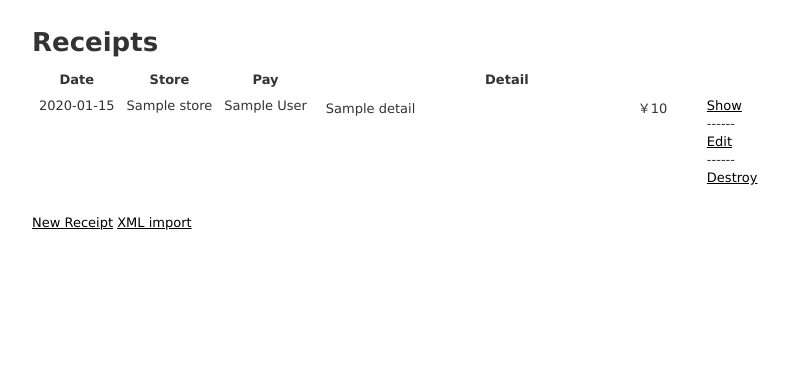
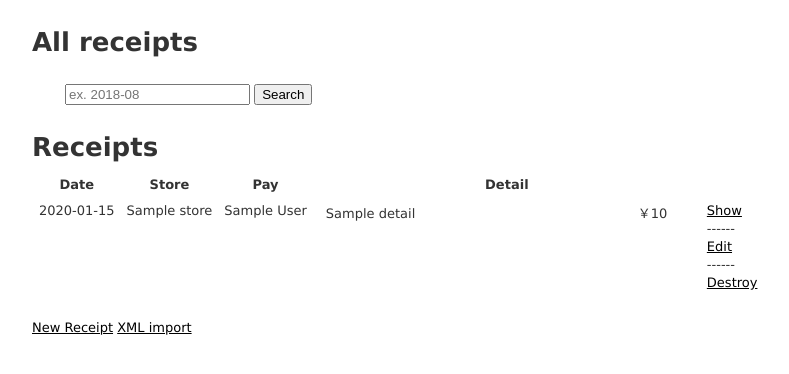
Before and after one commit to bbbar326/kakeibo, a Rails app: page /receipts in a window 1280 px wide. Shown: the top 374 px of the page, without its empty margins (1-790 px from the left). Run offline with Rails 7, Linux system fonts and the light colour scheme; tables that the repository leaves empty hold one stand-in row (values such as "Sample post"); style sheets or scripts are compiled from the project's sources; some libraries are stand-ins or nearby versions.

Commit message:
レシート検索機能を追加

```diff
--- a/app/controllers/receipts_controller.rb
+++ b/app/controllers/receipts_controller.rb
@@ -6,7 +6,11 @@ class ReceiptsController < ApplicationController
   # GET /receipts
   # GET /receipts.json
   def index
-    @receipts = Receipt.preload(:store, :receipt_details).all
+     if search_params[:search]
+       @receipts = Receipt.search(search_params[:search]).preload(:store, :receipt_details, :pay_account).order(date: "DESC")
+     else
+       @receipts = Receipt.preload(:store, :receipt_details, :pay_account).order(date: "DESC").all
+     end
   end
 
   # GET /xml_upload
@@ -178,6 +182,10 @@ class ReceiptsController < ApplicationController
         receipt_details_attributes: [:id, :name, :price, :expense_id])
     end
 
+    def search_params
+      params.permit(:search)
+    end
+
     def date_valid?(str)
       !! Date.parse(str) rescue false
     end
--- a/app/models/receipt.rb
+++ b/app/models/receipt.rb
@@ -3,4 +3,6 @@ class Receipt < ApplicationRecord
   belongs_to :pay_account, optional: true
   has_many :receipt_details, dependent: :delete_all
   accepts_nested_attributes_for :receipt_details
+
+  scope :search, lambda { |search_word| where("date LIKE ?", "%#{search_word}%") }
 end
--- a/app/views/pay_accounts/index.html.erb
+++ b/app/views/pay_accounts/index.html.erb
@@ -5,6 +5,7 @@
 <table>
   <thead>
     <tr>
+      <th>ID</th>
       <th>Name</th>
       <th colspan="3"></th>
     </tr>
@@ -13,6 +14,7 @@
   <tbody>
     <% @pay_accounts.each do |pay_account| %>
       <tr>
+        <td><%= pay_account.id %></td>
         <td><%= pay_account.name %></td>
         <td><%= link_to 'Show', pay_account %></td>
         <td><%= link_to 'Edit', edit_pay_account_path(pay_account) %></td>
--- a/app/views/receipts/index.html.erb
+++ b/app/views/receipts/index.html.erb
@@ -1,4 +1,13 @@
 <p id="notice"><%= notice.html_safe if notice %></p>
+
+<h1>All receipts</h1>
+
+<%= form_tag receipts_path, :method => 'get' do %>
+  <p>
+    <%= text_field_tag :search, params[:search], placeholder: 'ex. 2018-08' %>
+    <%= submit_tag "Search", name: nil %>
+  </p>
+<% end %>
 
 <h1>Receipts</h1>
 
```
